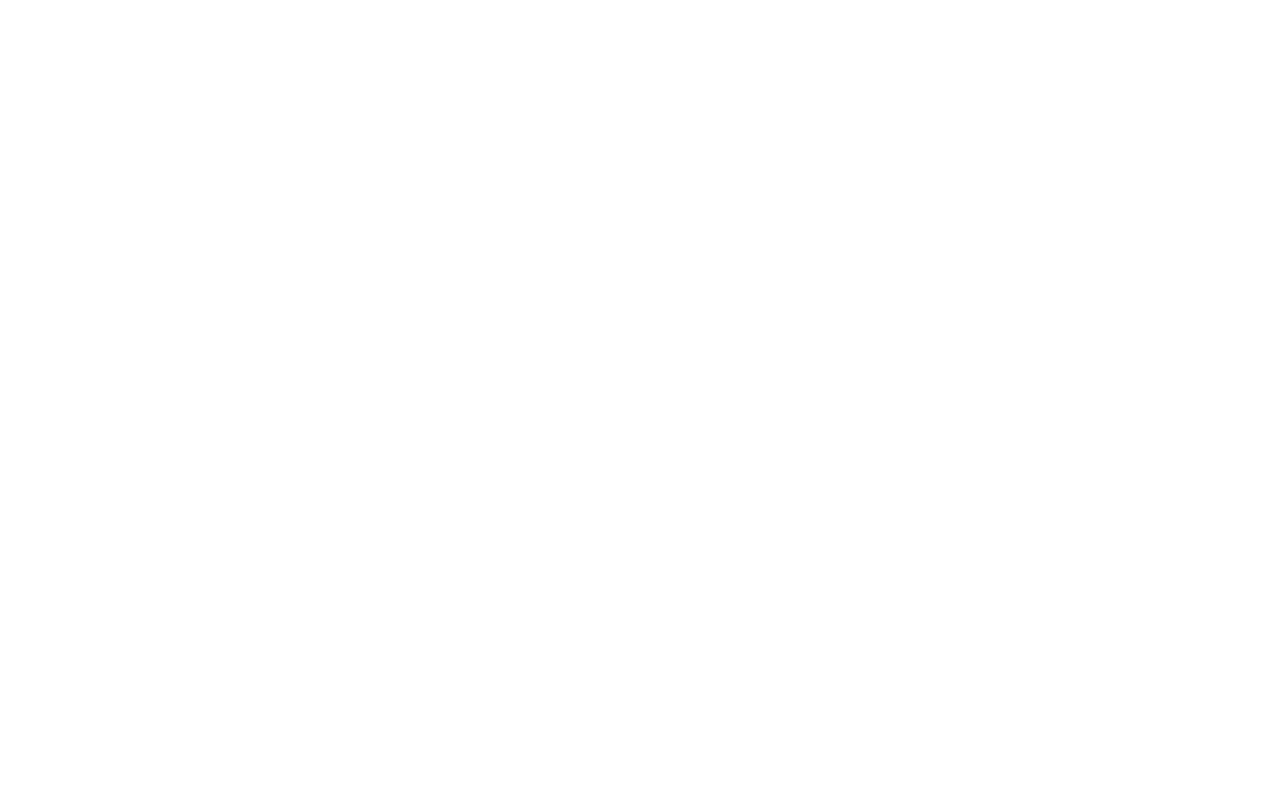
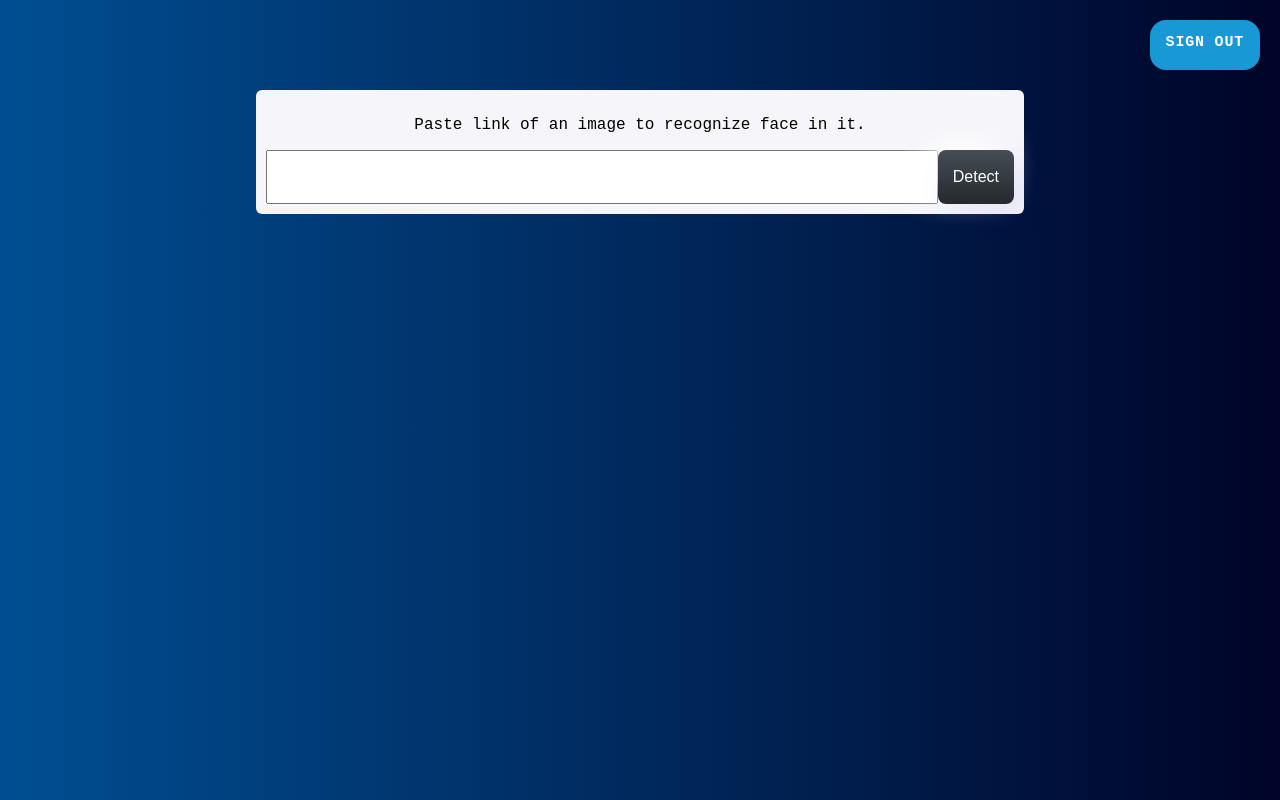
Before and after one commit to mayursawant425/face-recognizer, a React (Create React App) app: page / in a window 1280 px wide. Built offline with nearby package versions, Linux system fonts and the light colour scheme.

Commit message:
Added Navigation and ImageLinkForm components and styling.

```diff
--- a/src/App.js
+++ b/src/App.js
@@ -1,8 +1,13 @@
+import React from "react";
+import Navigation from "./Navigation/Navigation";
+import ImageLinkForm from "./ImageLinkForm/ImageLinkForm";
 
 
 const App = () => {
   return (
     <div>
+      <Navigation />
+      <ImageLinkForm />
     </div>
   );
 }
--- /dev/null
+++ b/src/ImageLinkForm/ImageLinkForm.js
@@ -0,0 +1,16 @@
+import React from "react";
+
+
+const ImageLinkForm = () => {
+    return (
+        <div className="wrapper">
+            <p className="text-center">Paste link of an image to recognize face in it.</p>
+            <div className="inner-wrapper">
+                <input className="d1" type="text" />
+                <button className="btn-primary d2">Detect</button>
+            </div>
+        </div>
+    );
+}
+
+export default ImageLinkForm
--- /dev/null
+++ b/src/Navigation/Navigation.js
@@ -0,0 +1,14 @@
+import React from "react";
+
+
+const Navigation = () => {
+  return (
+    <nav className="navbar">
+      <div className="push-left">
+        <p className="nav-ele">Sign Out</p>
+      </div>
+    </nav>
+  );
+}
+
+export default Navigation;
--- a/src/index.css
+++ b/src/index.css
@@ -5,9 +5,100 @@ body {
     sans-serif;
   -webkit-font-smoothing: antialiased;
   -moz-osx-font-smoothing: grayscale;
+  background: #000428;
+  /* fallback for old browsers */
+  background: -webkit-linear-gradient(to right, #004e92, #000428);
+  /* Chrome 10-25, Safari 5.1-6 */
+  background: linear-gradient(to right, #004e92, #000428);
+  /* W3C, IE 10+/ Edge, Firefox 16+, Chrome 26+, Opera 12+, Safari 7+ */
+  font-family: 'Courier New', Courier, monospace;
 }
 
 code {
   font-family: source-code-pro, Menlo, Monaco, Consolas, 'Courier New',
     monospace;
 }
+
+.text-center {
+  text-align: center;
+}
+
+.navbar {
+  display: flex;
+  margin: 10px;
+  padding: 10px;
+}
+
+.nav-ele {
+  appearance: button;
+  background-color: #1899D6;
+  border: solid transparent;
+  border-radius: 16px;
+  border-width: 0 0 4px;
+  box-sizing: border-box;
+  color: #FFFFFF;
+  cursor: pointer;
+  display: inline-block;
+  font-size: 15px;
+  font-weight: 700;
+  letter-spacing: .8px;
+  line-height: 20px;
+  margin: 0;
+  outline: none;
+  overflow: visible;
+  padding: 13px 16px;
+  text-align: center;
+  text-transform: uppercase;
+  touch-action: manipulation;
+  white-space: nowrap;
+  width: 100%;
+}
+
+.push-left {
+  margin-left: auto;
+}
+
+.wrapper {
+  background: rgb(245, 245, 250);
+  border-radius: 6px;
+  margin-left: 20%;
+  margin-right: 20%;
+  padding: 10px;
+  justify-content: center;
+}
+
+.inner-wrapper {
+  display: flex;
+  flex-basis: auto;
+  justify-content: center;
+}
+
+.d1 {
+  flex: 1 1 auto;
+}
+
+.d2 {
+  flex: 0 0 auto;
+}
+
+.btn-primary {
+  align-items: center;
+  background-image: linear-gradient(#464d55, #25292e);
+  border: 0;
+  border-radius: 8px;
+  box-shadow: -10px -10px 30px 0 #fff, 10px 10px 30px 0 #1d0dca17;
+  box-sizing: border-box;
+  color: #fff;
+  cursor: pointer;
+  display: flex;
+  font-size: 1rem;
+  justify-content: center;
+  line-height: 1.5rem;
+  padding: 15px;
+  position: relative;
+  text-align: left;
+  white-space: pre;
+  width: max-content;
+  word-break: normal;
+  word-spacing: normal;
+}
```
